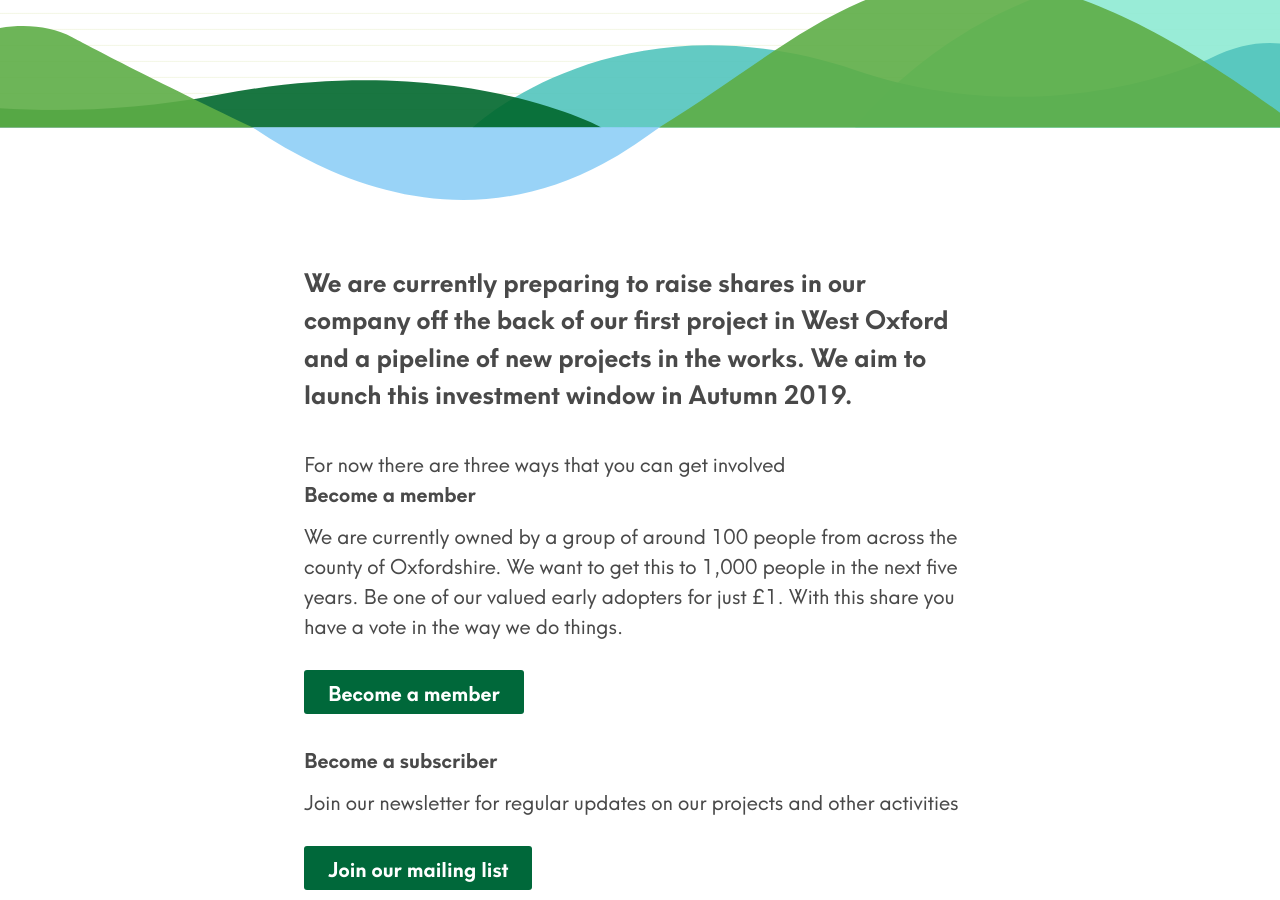
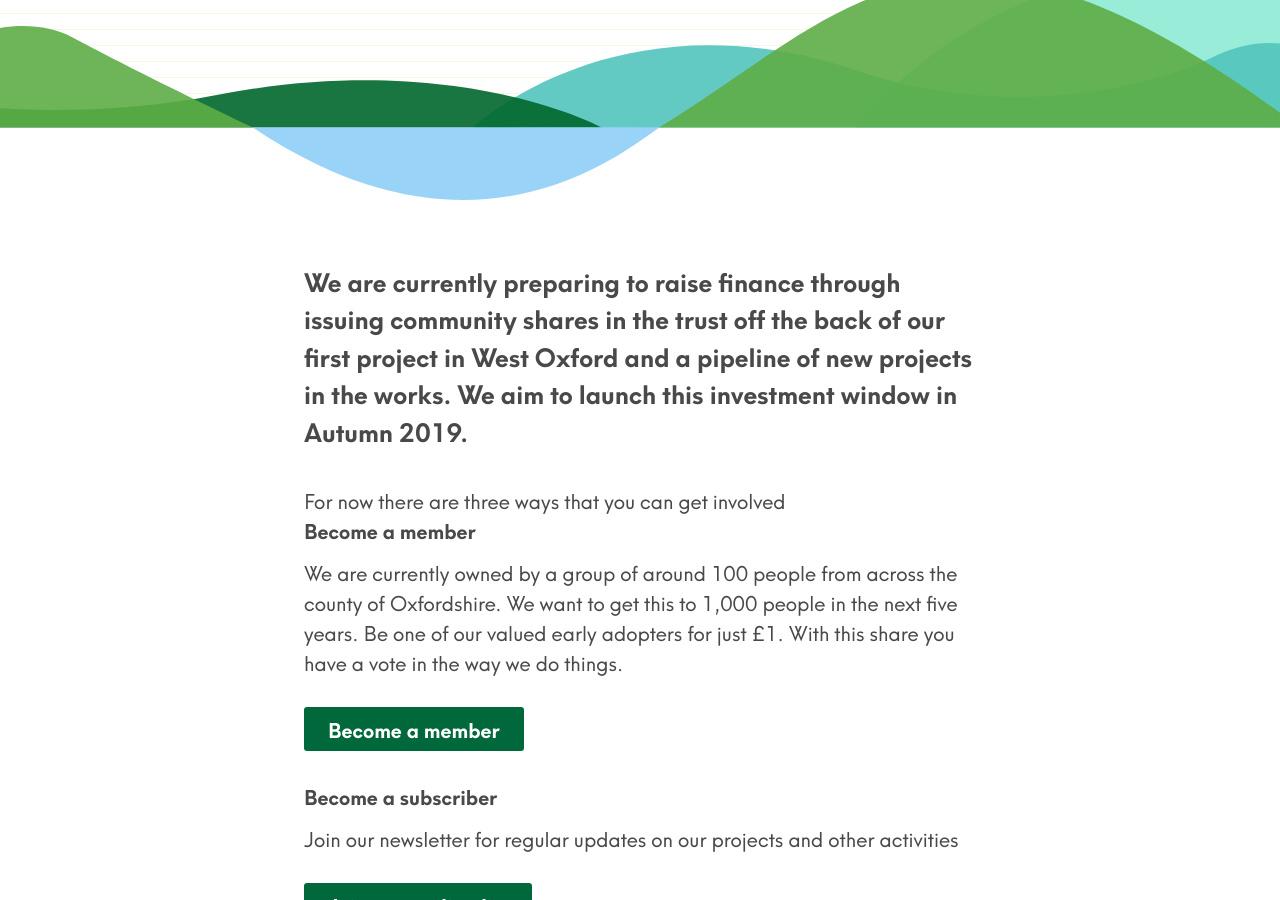
Before and after one commit to johnpuddephatt/oclt, a Jekyll site: the page built from _pages/invest.md, in a window 1280 px wide and 900 px high, scrolled down 345 px. Built offline with Jekyll 4.4.1, drawn with Linux system fonts in a browser that asks for light colours.

Commit message:
Update from Forestry.io Charlie Fisher updated _pages/invest.md

```diff
--- a/_pages/invest.md
+++ b/_pages/invest.md
@@ -4,7 +4,7 @@ title: Invest
 subtitle: Be part of changing Oxfordshire's housing system
 
 ---
-We are currently preparing to raise shares in our company off the back of our first project in West Oxford and a pipeline of new projects in the works. We aim to launch this investment window in Autumn 2019.
+We are currently preparing to raise finance through issuing community shares in the trust off the back of our first project in West Oxford and a pipeline of new projects in the works. We aim to launch this investment window in Autumn 2019.
 
 For now there are three ways that you can get involved
 <br>
```
